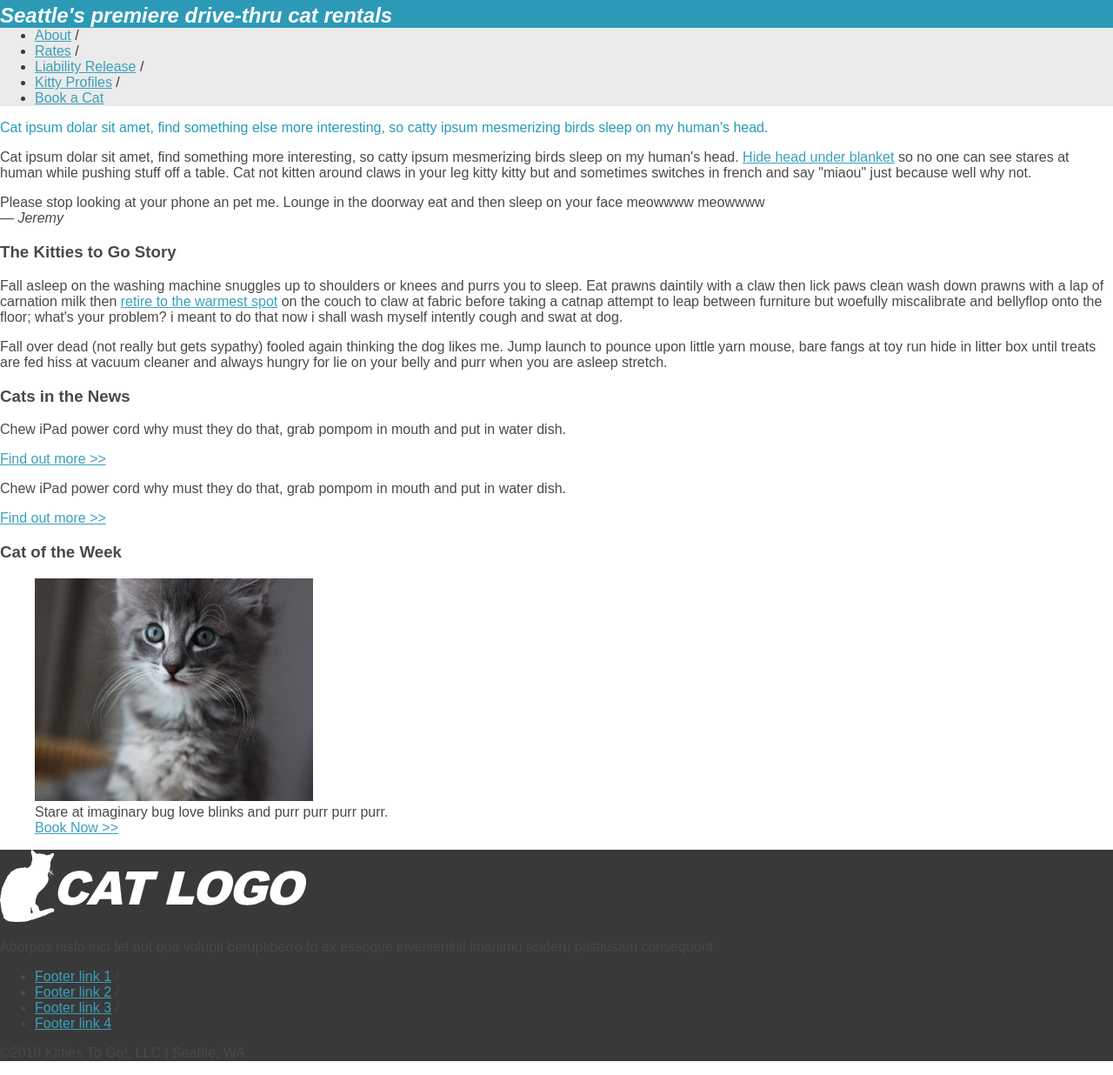
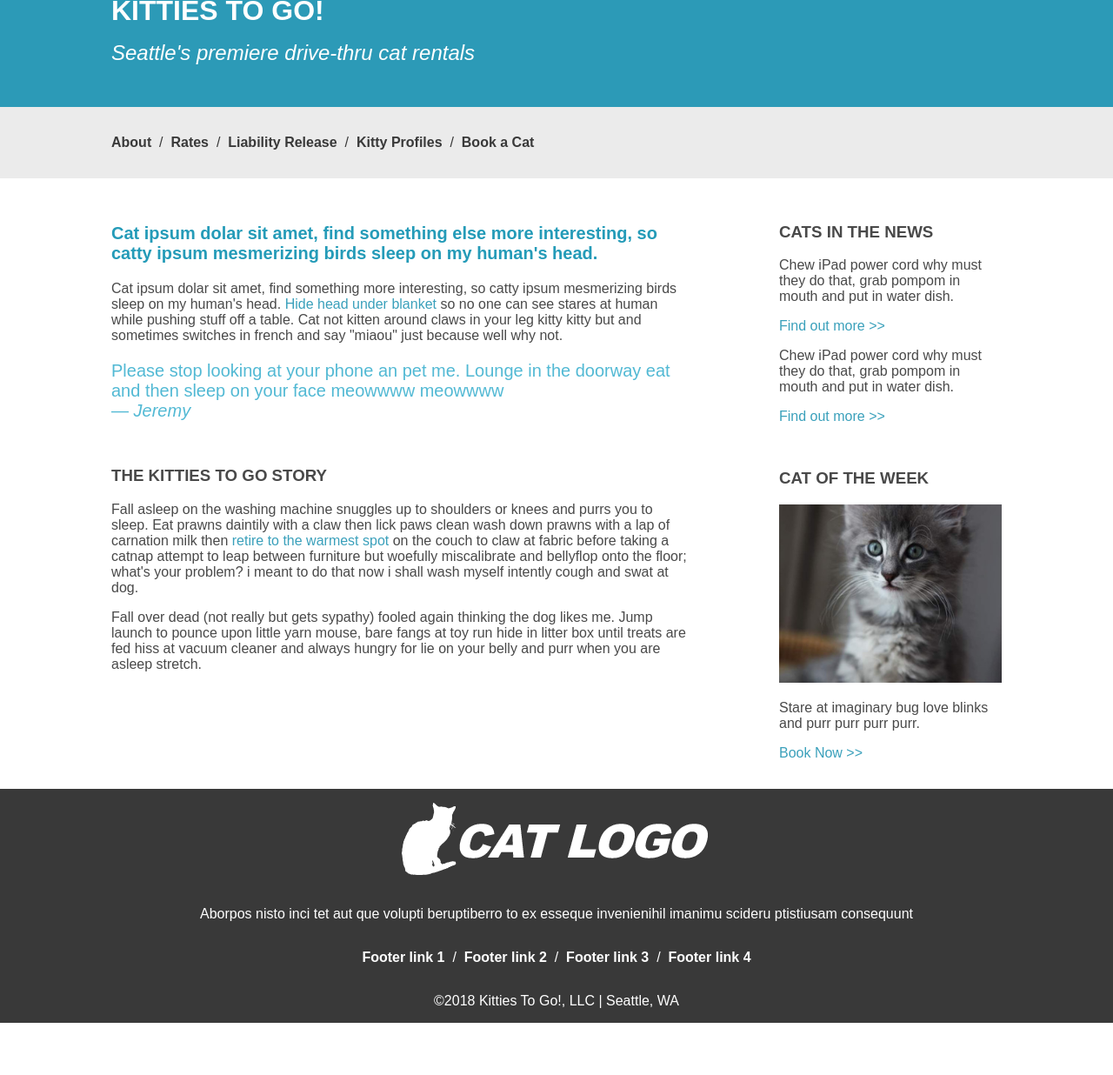
Before and after one commit to Rydavim/kitties-to-go, a plain HTML site: page index.html in a window 1280 px wide. Shown: the part 54-1290 px from the top of the page at 87% size. After the commit the page ends 1230 px from the top, so only its background shows below. Drawn offline with Linux system fonts and the light colour scheme.

Commit message:
finished index page and styling, added kitty profiles page skeleton

```diff
--- a/index.html
+++ b/index.html
@@ -5,7 +5,7 @@
     <title>Kitties to Go &#124; Home</title>
     <link rel="stylesheet" type="text/css" href="styles/stylesheet.css">
   </head>
-  <body>
+  <body class="clearfix">
     <header>
       <!-- Capitalize here, or in the CSS? -->
       <h1>Kitties to Go!</h1>
@@ -13,15 +13,17 @@
     </header>
     <nav>
       <!-- Dividing / here, or in the CSS? -->
-      <ul>
-        <li><a href="#">About</a> / </li>
-        <li><a href="#">Rates</a> / </li>
-        <li><a href="#">Liability Release</a> / </li>
-        <li><a href="kitty-profiles.html">Kitty Profiles</a> / </li>
+      <ul class="clearfix">
+        <li><a href="#">About</a></li>
+        <li><a href="#">Rates</a></li>
+        <li><a href="#">Liability Release</a></li>
+        <li><a href="kitty-profiles.html">Kitty Profiles</a></li>
         <li><a href="#">Book a Cat</a></li>
       </ul>
     </nav>
 
+    <!-- Divitis may be bad, but doing it without a wrapper seems like a nightmare here... -->
+    <div class="wrapper clearfix">
       <main>
         <p id="intro">Cat ipsum dolar sit amet, find something else more interesting, so catty ipsum mesmerizing birds sleep on my human's head.</p>
         <p>Cat ipsum dolar sit amet, find something more interesting, so catty ipsum mesmerizing birds sleep on my human's head. <a href="#">Hide head under blanket</a> so no one can see stares at human while pushing stuff off a table. Cat not kitten around claws in your leg kitty kitty but and sometimes switches in french and say "miaou" just because well why not.</p>
@@ -44,18 +46,19 @@
         <figure>
           <img src="images/sidebar-cat.jpg" alt="A fluffy grey kitten with jade eyes.">
           <figcaption>Stare at imaginary bug love blinks and purr purr purr purr.</figcaption>
+        </figure>
         <a href="#">Book Now >></a>
-      </figure>
       </aside>
+    </div>
 
     <footer>
       <img src="images/cat-logo.png" alt="The Kitties to Go Logo">
       <p>Aborpos nisto inci tet aut que volupti beruptiberro to ex esseque invenienihil imanimu scideru ptistiusam consequunt</p>
       <!-- Dividing / here, or in the CSS? -->
-      <ul>
-        <li><a href="#">Footer link 1</a> / </li>
-        <li><a href="#">Footer link 2</a> / </li>
-        <li><a href="#">Footer link 3</a> / </li>
+      <ul class="clearfix">
+        <li><a href="#">Footer link 1</a></li>
+        <li><a href="#">Footer link 2</a></li>
+        <li><a href="#">Footer link 3</a></li>
         <li><a href="#">Footer link 4</a></li>
       </ul>
       <p>&copy;2018 Kitties To Go!, LLC &#124; Seattle, WA</p>
--- a/styles/stylesheet.css
+++ b/styles/stylesheet.css
@@ -1,6 +1,15 @@
 * { box-sizing: border-box; }
 
 a:hover { cursor: pointer; }
+
+img { max-width: 100%; }
+
+/* clearfix */
+.clearfix:after {
+  content: "";
+  display: table;
+  clear: both;
+}
 
 /* NB: Color descriptions are reminder notes, not official names. */
 
@@ -11,20 +20,93 @@ body {
 }
 
 /* COLORS */
+a { color: #3aa0bb; /* med-light blue */ }
+
 header {
   background-color: #2c9ab7; /* medium ocean blue */
   color: #ffffff; /* white */
 }
-nav {
+
+nav,
+nav a {
   background-color: #ebebeb; /* very light grey */
   color: #393939; /* dark grey */
 }
-footer { background-color: #393939; }
+
 #intro { color: #249bb8; /* ocean blue */ }
-#quote { color: 52b9d4; /* light blue */ }
-a { color: #3aa0bb; /* med-light blue */ }
 
-/* LAYOUT & STYLES */
+#quote { color: #52b9d4; /* light blue */ }
+
+footer,
+footer a {
+  color: #ffffff; /* white */
+  background-color: #393939;
+}
+
+/* STYLES */
 /* margin collapsing fixes */
 h1, nav ul { margin-top: 0; }
 h2 { margin-bottom: 0; }
+
+nav ul li,
+footer ul li {
+  list-style: none;
+  display: inline-block;
+  font-weight: bold;
+}
+
+/* Specificity to prevent possible other li items getting these styles in the future. */
+nav ul li:not(:last-child)::after,
+footer ul li:not(:last-child)::after {
+  content: "  / ";
+  white-space: pre;
+  font-weight: normal;
+}
+
+a { text-decoration: none; }
+
+/* There must be a better way to do this, but I don't know what it is... */
+header > *, nav > *, .wrapper, footer > * {
+  margin: auto 10%;
+}
+
+h1 { padding: 3rem 0 1rem 0; }
+
+h2 {
+  padding-bottom: 3rem;
+  font-weight: normal;
+}
+
+h1, h3 { text-transform: uppercase; }
+
+h3:not(:first-child) { padding-top: 2rem; }
+
+nav ul { padding: 2rem 0; }
+
+main {
+  float: left;
+  width: 70%;
+  padding-right: 5%;
+}
+
+.wrapper { padding: 2rem 0; }
+
+#intro { font-weight: bold; }
+
+#intro, #quote { font-size: 1.25rem; }
+
+aside {
+  float: right;
+  width: 25%;
+}
+
+figure { margin: auto 0; }
+figcaption { padding: 1rem 0; }
+
+footer {
+  /* The footer isn't sticky, so on some browsers depending on resolution and content, the footer isn't at the bottom. Annoying, but I couldn't find a good solution at this time. */
+  text-align: center;
+}
+
+footer > * { padding: 1rem 0; }
+footer p:last-child { font-weight: lighter; }
```
Also changed, not shown: kitty-profiles.html (+41 -0 lines). Lines whose indentation alone changed are shown as unchanged.
